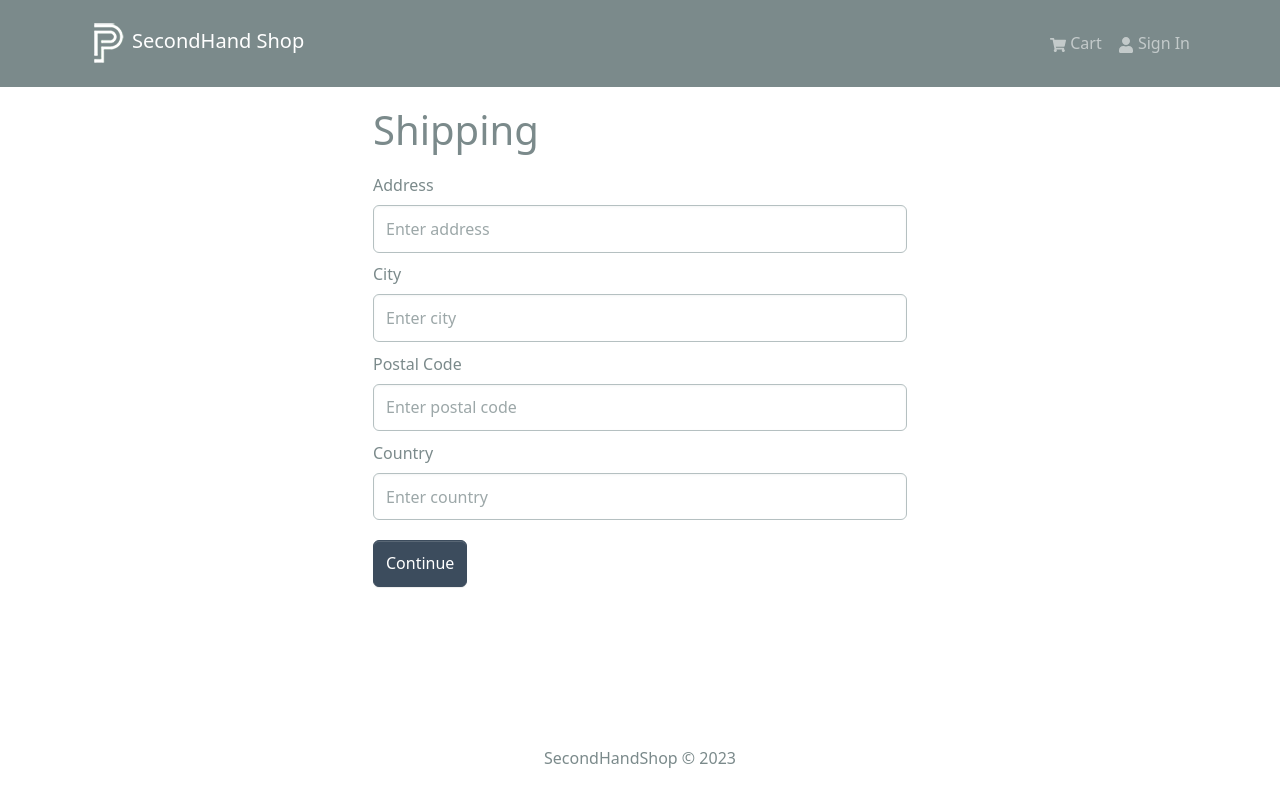
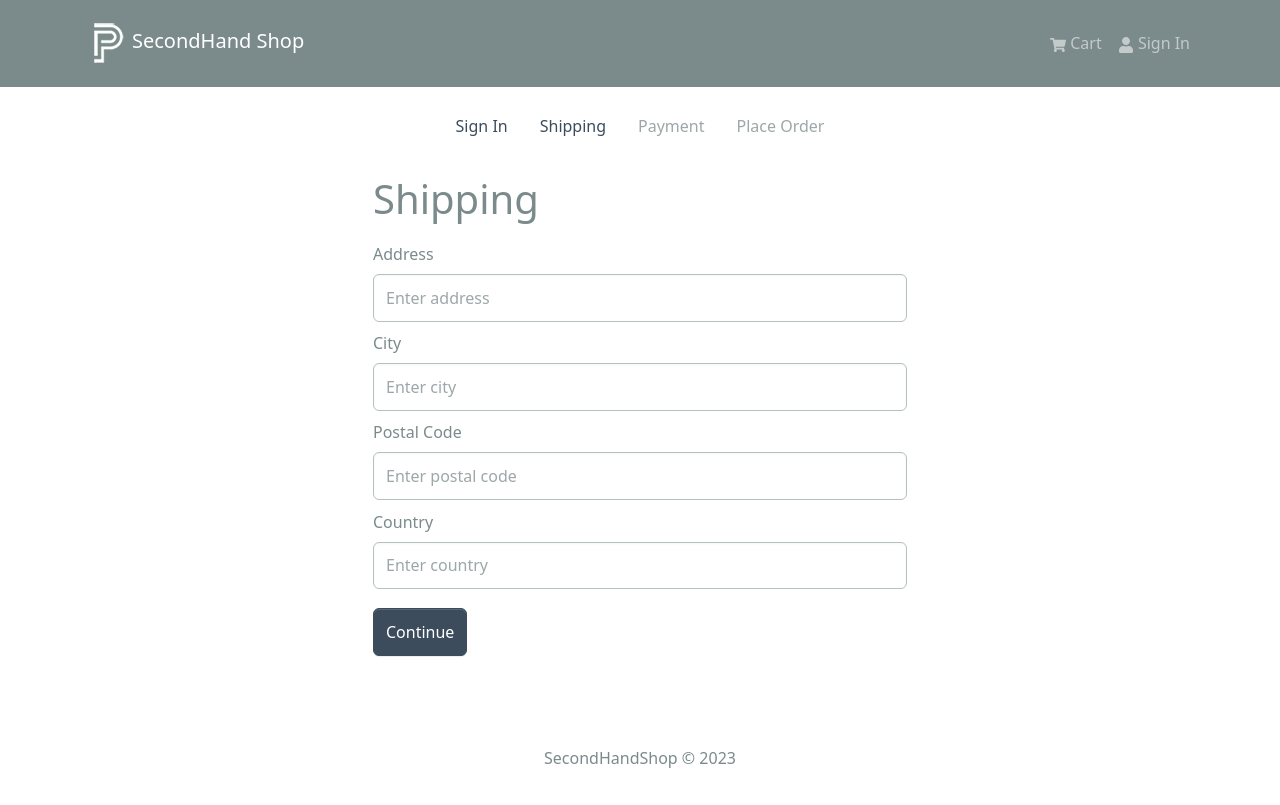
Before and after one commit to mbArturas/secondhandshop, a React (Create React App) app in the folder frontend/: page /shipping in a window 1280 px wide. Built offline with nearby package versions, Linux system fonts and the light colour scheme.

Commit message:
Checkout Steps Component

```diff
--- /dev/null
+++ b/frontend/src/components/CheckoutSteps.jsx
@@ -0,0 +1,47 @@
+import { Nav } from 'react-bootstrap';
+import { LinkContainer } from 'react-router-bootstrap';
+
+const CheckoutSteps = ({ step1, step2, step3, step4 }) => {
+  return (
+    <Nav className='justify-content-center mb-4'>
+      <Nav.Item>
+        {step1 ? (
+          <LinkContainer to='/login'>
+            <Nav.Link>Sign In</Nav.Link>
+          </LinkContainer>
+        ) : (
+          <Nav.Link disabled>Sign In</Nav.Link>
+        )}
+      </Nav.Item>
+      <Nav.Item>
+        {step2 ? (
+          <LinkContainer to='/shipping'>
+            <Nav.Link>Shipping</Nav.Link>
+          </LinkContainer>
+        ) : (
+          <Nav.Link disabled>Shipping</Nav.Link>
+        )}
+      </Nav.Item>
+      <Nav.Item>
+        {step3 ? (
+          <LinkContainer to='/payment'>
+            <Nav.Link>Payment</Nav.Link>
+          </LinkContainer>
+        ) : (
+          <Nav.Link disabled>Payment</Nav.Link>
+        )}
+      </Nav.Item>
+      <Nav.Item>
+        {step4 ? (
+          <LinkContainer to='/placeorder'>
+            <Nav.Link>Place Order</Nav.Link>
+          </LinkContainer>
+        ) : (
+          <Nav.Link disabled>Place Order</Nav.Link>
+        )}
+      </Nav.Item>
+    </Nav>
+  );
+};
+
+export default CheckoutSteps;
--- a/frontend/src/screens/ShippingScreen.jsx
+++ b/frontend/src/screens/ShippingScreen.jsx
@@ -4,6 +4,7 @@
 import { useNavigate } from 'react-router-dom';
 import FormContainer from '../components/FormContainer';
 import { saveShippingAddress } from '../slices/cartSlice';
+import CheckoutSteps from '../components/CheckoutSteps';
 
 const ShippingScreen = () => {
   const cart = useSelector((state) => state.cart);
@@ -26,6 +27,8 @@
 
   return (
     <FormContainer>
+      <CheckoutSteps step1 step2 />
+
       <h1>Shipping</h1>
 
       <Form onSubmit={submitHandler}>
```
